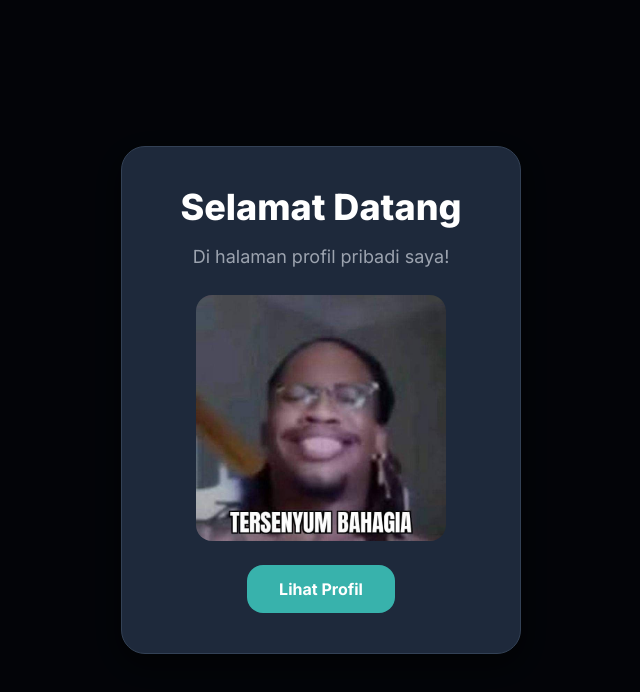
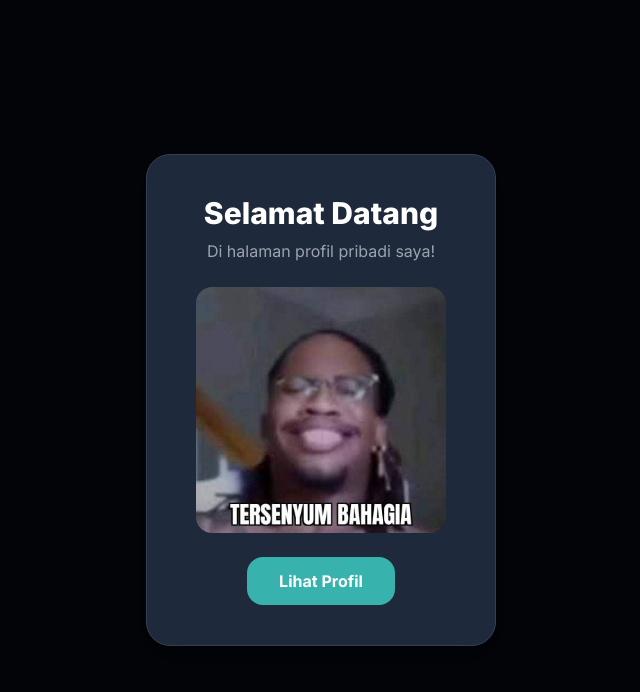
Before and after one commit to alfarivalesmatal30/profil, a plain HTML site: page index.html in a window 1280 px wide. Shown: the whole page, without its empty margins (319-959 px from the left). Drawn offline with nearby package versions, Linux system fonts and the light colour scheme.

Commit message:
index.html

```diff
--- a/index.html
+++ b/index.html
@@ -131,7 +131,7 @@
             text-align: center;
             box-shadow: 0 10px 30px rgba(0, 0, 0, 0.5);
             max-width: 90%;
-            width: 400px;
+            width: 350px; /* Ukuran pop-up yang lebih kecil */
             border: 1px solid #334155;
             animation: bounceIn 0.8s ease-out;
         }
@@ -167,14 +167,14 @@
 <body class="flex items-center justify-center min-h-screen p-4">
 
     <!-- Audio untuk musik latar -->
-    <!-- Catatan: File "lagu.mp3" harus berada di direktori yang sama dengan file HTML ini. -->
-    <audio id="background-music" src="lagu.mp3" autoplay loop hidden></audio>
+    <!-- Catatan: Pastikan file "lagu.mp3" berada di direktori yang sama. -->
+    <audio id="background-music" loop hidden></audio>
 
     <!-- Pop-up Selamat Datang -->
     <div id="welcome-popup" class="popup-overlay">
         <div class="popup-content">
-            <h2 class="text-4xl font-extrabold text-white mb-4">Selamat Datang</h2>
-            <p class="text-lg text-gray-400">Di halaman profil pribadi saya!</p>
+            <h2 class="text-3xl font-extrabold text-white mb-2">Selamat Datang</h2>
+            <p class="text-md text-gray-400">Di halaman profil pribadi saya!</p>
             <!-- Gambar di bawah teks, menggunakan file popup.jpg -->
             <img src="popup.jpg" alt="Gambar Selamat Datang" class="popup-image">
             <button id="view-profile-button" class="popup-button">Lihat Profil</button>
@@ -191,7 +191,6 @@
             </div>
 
             <!-- Nama dan Bio -->
-            <!-- Mengubah ukuran font agar tidak turun baris di perangkat seluler -->
             <h1 class="text-3xl sm:text-4xl font-extrabold text-white mt-4 mb-2">Alfa Rivales Matal</h1>
             <p class="text-base sm:text-lg font-medium text-gray-400">Mahasiswa Teknik Informatika</p>
             <p class="text-sm sm:text-base text-gray-500">Universitas Palangkaraya</p>
@@ -265,7 +264,6 @@
         <!-- Bagian 'Tentang Saya' (dipindahkan ke bawah) -->
         <div class="p-6 bg-[#2D3748] rounded-2xl shadow-inner">
             <h2 class="text-2xl font-bold text-white mb-4 border-b-2 border-gray-600 pb-2">Tentang Saya</h2>
-            <!-- Mengubah ukuran font dan menghapus text-justify untuk tampilan yang lebih rapi -->
             <p class="text-sm text-gray-300 leading-normal text-left">
                 Halo! Saya Alfa, seorang mahasiswa Teknik Informatika yang bersemangat dalam dunia pengembangan web dan desain. Saya senang belajar teknologi baru dan membuat solusi kreatif. Selain koding, saya juga tertarik pada desain grafis, fotografi, dan musik. Halaman ini adalah tempat saya berbagi jejak digital dan menghubungkan diri dengan orang-orang yang memiliki minat yang sama.
             </p>
@@ -279,6 +277,9 @@
             const viewProfileButton = document.getElementById('view-profile-button');
             const audio = document.getElementById('background-music');
 
+            // Set sumber audio di sini untuk memastikan elemen sudah dimuat
+            audio.src = 'lagu.mp3';
+
             // Tangani klik pada tombol "Lihat Profil"
             viewProfileButton.addEventListener('click', () => {
                 // Sembunyikan pop-up
@@ -286,17 +287,15 @@
 
                 // Tampilkan container profil dengan animasi
                 profileContainer.classList.remove('hidden');
-                // Tambahkan kelas 'active' untuk memicu animasi
                 setTimeout(() => {
                     profileContainer.classList.add('active');
                 }, 10);
-            });
 
-            // Putar audio secara otomatis, tangani jika autoplay gagal
-            audio.play().catch(e => {
-                console.error("Autoplay gagal, mungkin perlu interaksi pengguna:", e);
-                // Biarkan pop-up menjadi interaksi yang memicu musik
-                // Jika autoplay berhasil, musik akan mulai saat halaman dimuat
+                // Mulai putar musik setelah pengguna mengklik tombol
+                // Menggunakan Promise untuk menangani kasus jika pemutaran gagal
+                audio.play().catch(e => {
+                    console.error("Autoplay gagal, mungkin perlu interaksi pengguna:", e);
+                });
             });
         });
     </script>
```
